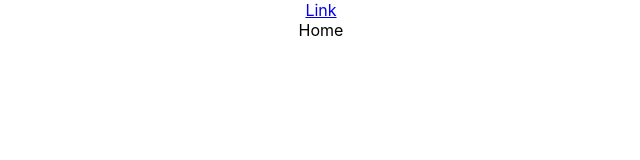
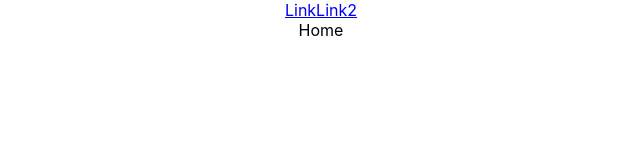
Before and after one commit to Snikerso/optymalisci, a React (Create React App) app: page / in a window 1280 px wide. Shown: the top 160 px of the page, without its empty margins (319-959 px from the left). Built offline with nearby package versions, Linux system fonts and the light colour scheme.

Commit message:
nowa zmiana
nowa zmiana

```diff
--- a/src/App.js
+++ b/src/App.js
@@ -13,6 +13,7 @@ function App() {
       <div className="App">
         <BrowserRouter>
           <Link  to="/snikers">Link</Link>
+          <Link to="/kanonashi">Link2</Link>
           <Routes>
             <Route index element={<div>Home</div>} />
             <Route path='bartus' element={<BartusView />} />
```
